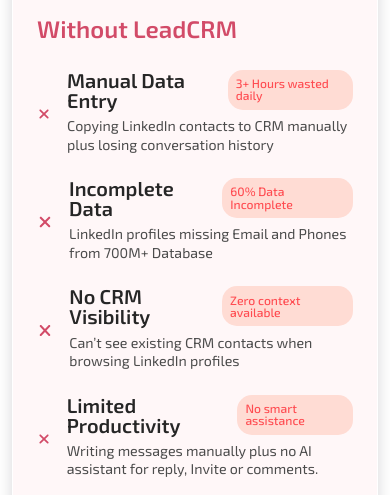
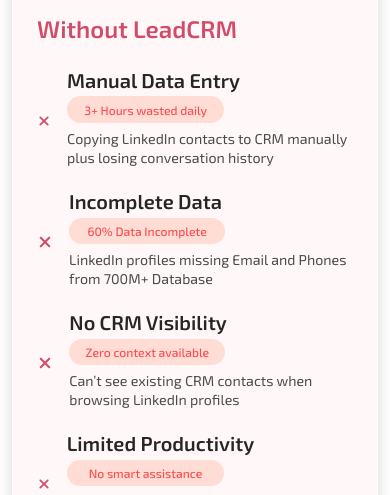
Before and after one commit to manishaprajapati-27/lead-crm, a plain HTML site: page index.html in a window 390 px wide. Shown: the part 1486-1981 px from the top of the page. Drawn offline with nearby package versions, Linux system fonts and the light colour scheme.

Commit message:
fix responsive issue

```diff
--- a/assets/css/style.css
+++ b/assets/css/style.css
@@ -302,6 +302,7 @@
 
 .hero .text .buttons .button:nth-child(1) {
   background: #373737;
+  border-color: #373737;
   padding: 0.7rem 1.1rem;
 }
 
@@ -1269,4 +1270,12 @@
   .supported-leadcrm .chat {
     width: 6rem;
   }
+  .linkedin-challengers .card .text .item h5,
+  .linkedin-challengers .card.cd-2 .text h4 {
+    flex-direction: column;
+  }
+  .linkedin-challengers .card .text .item h5 span {
+    width: 55%;
+    text-align: center;
+  }
 }
```
